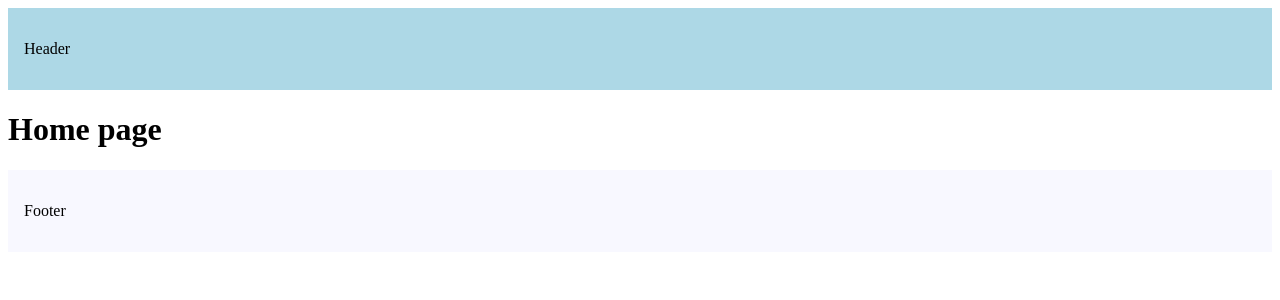
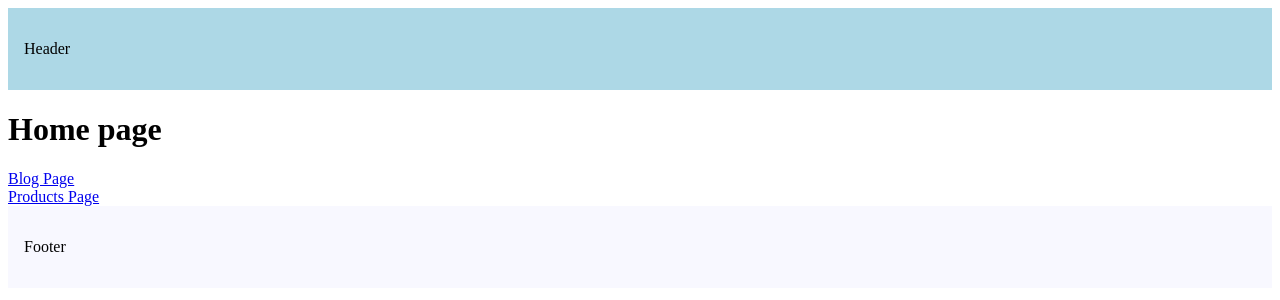
Before and after one commit to shhashwat/Learning-NextJs, a Next.js app: page / in a window 1280 px wide. Shown: the top 300 px of the page. Built offline with nearby package versions, Linux system fonts and the light colour scheme.

Commit message:
Link component

```diff
--- a/src/app/page.tsx
+++ b/src/app/page.tsx
@@ -1,3 +1,11 @@
+import Link from "next/link"
+
 export default function Home() {
-    return <h1>Home page</h1>
+    return (
+        <>
+            <h1>Home page</h1>
+            <Link href="/blog">Blog Page <br/></Link>
+            <Link href="/products">Products Page</Link>
+        </>
+    )
 }
--- a/src/app/products/page.tsx
+++ b/src/app/products/page.tsx
@@ -1,6 +1,9 @@
+import Link from "next/link";
+
 export default function ProductsList() {
     return (
         <>
+            <Link href="/" >Home</Link>
             <h1> Product List</h1>
             <h2> Product 1 </h2>
             <h2> Product 2 </h2>
```
